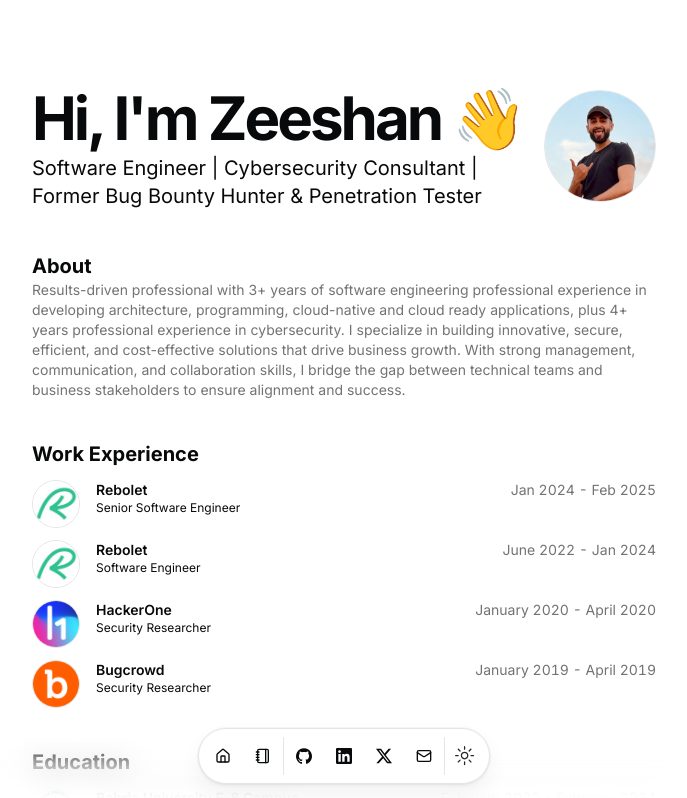
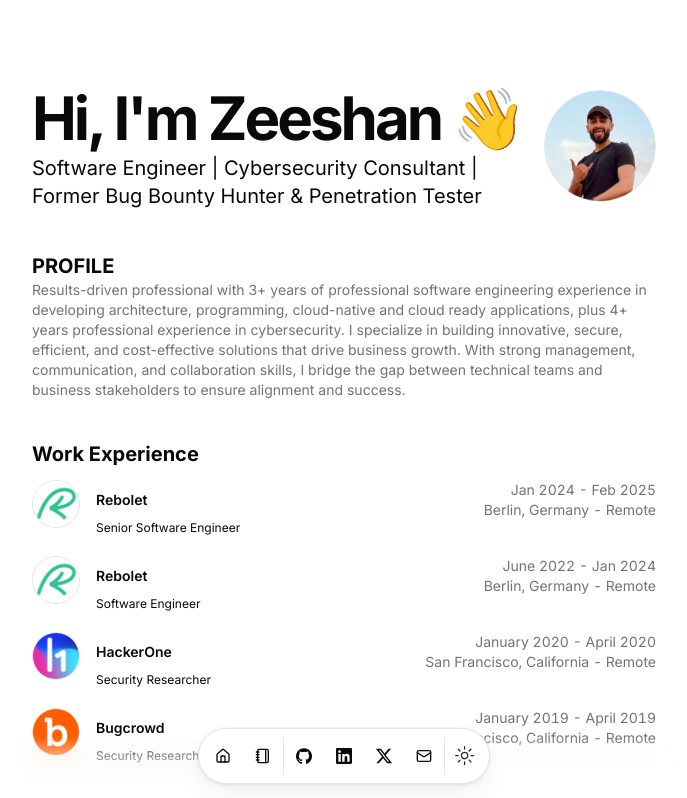
Before and after one commit to itszeeshan/portfolio, a Next.js app: page / in a window 1280 px wide. Shown: the top 798 px of the page, without its empty margins (296-983 px from the left). Built offline with nearby package versions, Linux system fonts and the light colour scheme.

Commit message:
fix: change about heading and summary

```diff
--- a/src/app/page.tsx
+++ b/src/app/page.tsx
@@ -39,9 +39,9 @@ export default function Page() {
           </div>
         </div>
       </section>
-      <section id="about">
+      <section id="profile">
         <BlurFade delay={BLUR_FADE_DELAY * 3}>
-          <h2 className="text-xl font-bold">About</h2>
+          <h2 className="text-xl font-bold">PROFILE</h2>
         </BlurFade>
         <BlurFade delay={BLUR_FADE_DELAY * 4}>
           <Markdown className="prose max-w-full text-pretty font-sans text-sm text-muted-foreground dark:prose-invert">
@@ -49,6 +49,16 @@ export default function Page() {
           </Markdown>
         </BlurFade>
       </section>
+      {/* <section id="professional-summary">
+        <BlurFade delay={BLUR_FADE_DELAY * 3}>
+          <h2 className="text-xl font-bold">PROFESSIONAL SUMMARY</h2>
+        </BlurFade>
+        <BlurFade delay={BLUR_FADE_DELAY * 4}>
+          <Markdown className="prose max-w-full text-pretty font-sans text-sm text-muted-foreground dark:prose-invert">
+            {DATA.summary}
+          </Markdown>
+        </BlurFade>
+      </section> */}
       <section id="work">
         <div className="flex min-h-0 flex-col gap-y-3">
           <BlurFade delay={BLUR_FADE_DELAY * 5}>
@@ -65,6 +75,7 @@ export default function Page() {
                 altText={work.company}
                 title={work.company}
                 subtitle={work.title}
+                location={work.location}
                 href={work.href}
                 badges={work.badges}
                 period={`${work.start} - ${work.end ?? "Present"}`}
@@ -89,6 +100,7 @@ export default function Page() {
                 href={education.href}
                 logoUrl={education.logoUrl}
                 altText={education.school}
+                location={education.location}
                 title={education.school}
                 subtitle={education.degree}
                 period={`${education.start} - ${education.end}`}
--- a/src/components/resume-card.tsx
+++ b/src/components/resume-card.tsx
@@ -13,6 +13,7 @@ interface ResumeCardProps {
   logoUrl: string;
   altText: string;
   title: string;
+  location: string;
   subtitle?: string;
   href?: string;
   badges?: readonly string[];
@@ -24,6 +25,7 @@ export const ResumeCard = ({
   altText,
   title,
   subtitle,
+  location,
   href,
   badges,
   period,
@@ -80,8 +82,13 @@ export const ResumeCard = ({
                   )}
                 />
               </h3>
-              <div className="text-xs sm:text-sm tabular-nums text-muted-foreground text-right">
+              <div className="flex-col text-xs sm:text-sm tabular-nums text-muted-foreground text-right">
+              <div>
                 {period}
+              </div>
+              <div>
+                {location}
+              </div>
               </div>
             </div>
             {subtitle && <div className="font-sans text-xs">{subtitle}</div>}
--- a/src/data/resume.tsx
+++ b/src/data/resume.tsx
@@ -11,7 +11,7 @@ export const DATA = {
   description:
     "Software Engineer | Cybersecurity Consultant | Former Bug Bounty Hunter & Penetration Tester",
   summary:
-    `Results-driven professional with 3+ years of software engineering professional experience in developing architecture, programming, cloud-native and cloud
+    `Results-driven professional with 3+ years of professional software engineering experience in developing architecture, programming, cloud-native and cloud
 ready applications, plus 4+ years professional experience in cybersecurity. I specialize in building innovative, secure, efficient, and cost-effective solutions
 that drive business growth. With strong management, communication, and collaboration skills, I bridge the gap between
 technical teams and business stakeholders to ensure alignment and success.`,
@@ -79,7 +79,7 @@ technical teams and business stakeholders to ensure alignment and success.`,
       company: "Rebolet",
       href: "https://www.rebolet.com/",
       badges: [],
-      location: `Berlin, Germany -- Remote`,
+      location: `Berlin, Germany - Remote`,
       title: "Senior Software Engineer",
       logoUrl: IMAGES.REBOLET_LOGO,
       start: "Jan 2024",
@@ -155,6 +155,7 @@ presence in the security community, contributing to industry best practices and
       school: "Bahria University E-8 Campus",
       href: "https://www.bahria.edu.pk/",
       degree: "Bachelors In Information Technology",
+      location: "Islamabad, Pakistan",
       logoUrl: IMAGES.BAHRIA_LOGO,
       start: "February 2020",
       end: "February 2024",
```
